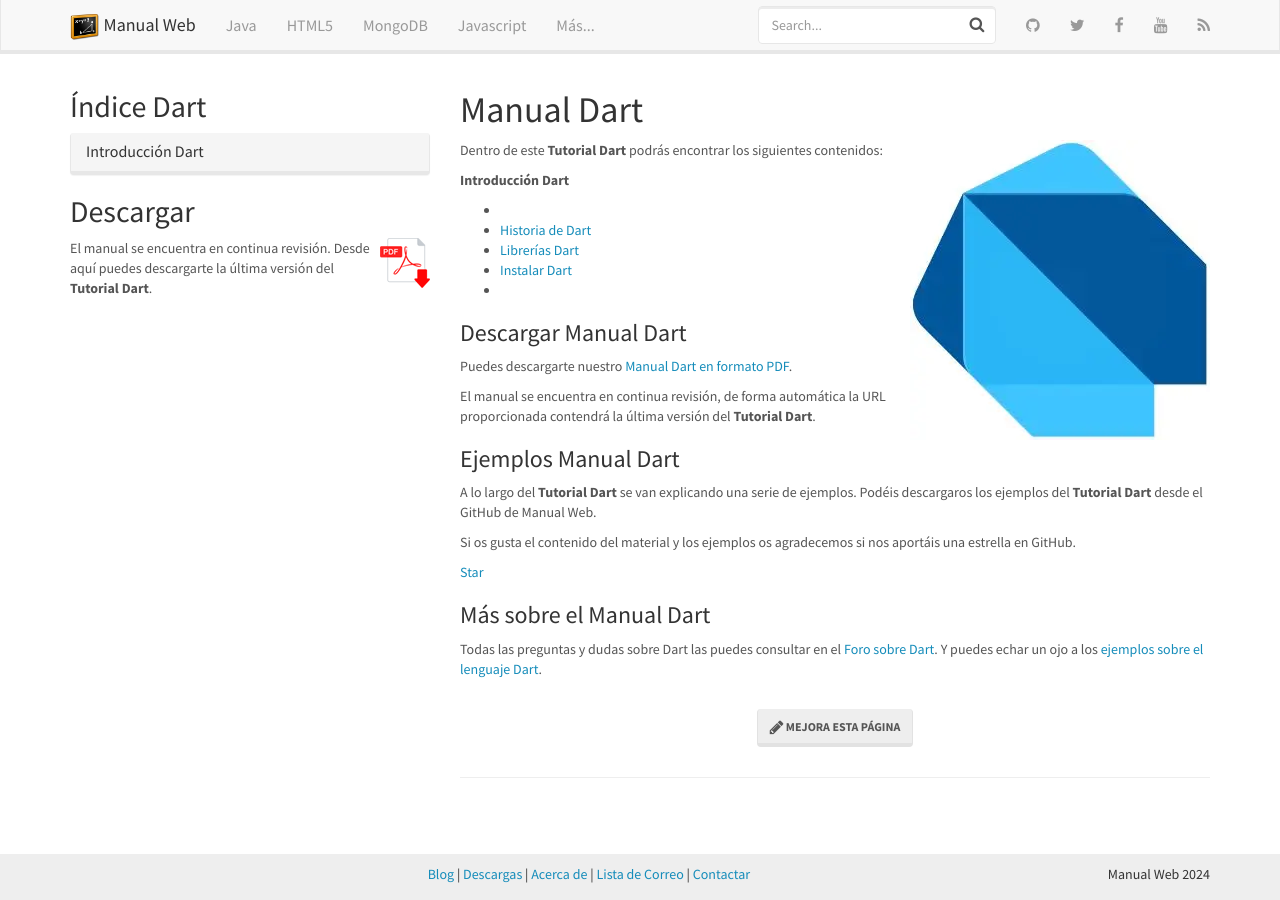
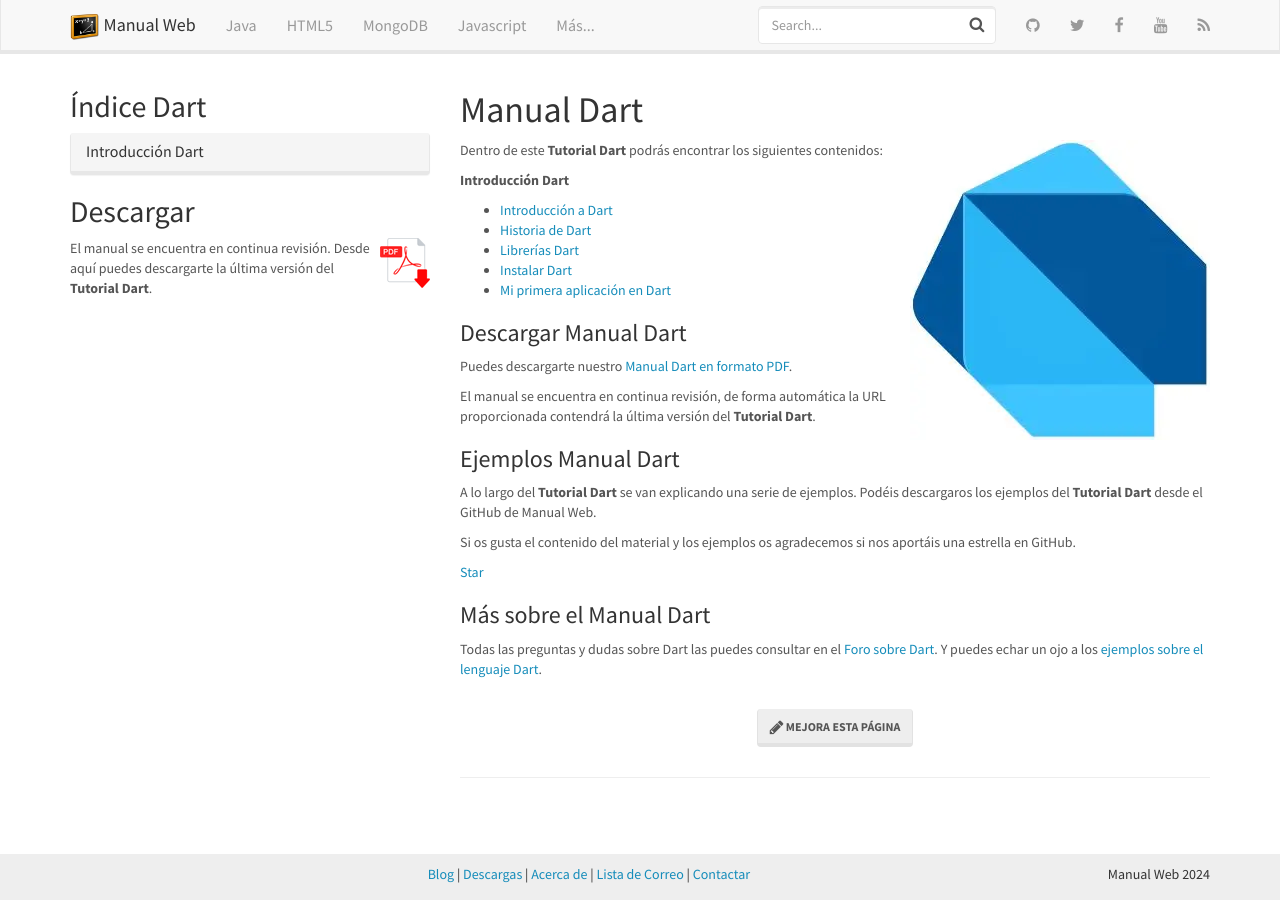
Before and after one commit to manualweb/manualweb, a Jekyll site: the page built from _dart/index.md, in a window 1280 px wide. Built offline with Jekyll 4.4.1, drawn with Linux system fonts in a browser that asks for light colours; nearby versions of some CDN libraries.

Commit message:
ajuste indice

```diff
--- a/_data/dart.yml
+++ b/_data/dart.yml
@@ -1,8 +1,8 @@
 - title: Introducción Dart
   docs:
-  - introduccion-dart
+  - introduccion-a-dart
   - historia-de-dart
   - librerias-dart
   - instalar-dart
-  - mi-primera-aplicacion-dart
+  - mi-primera-aplicacion-en-dart
   #- editores-de-codigo-dart
```
